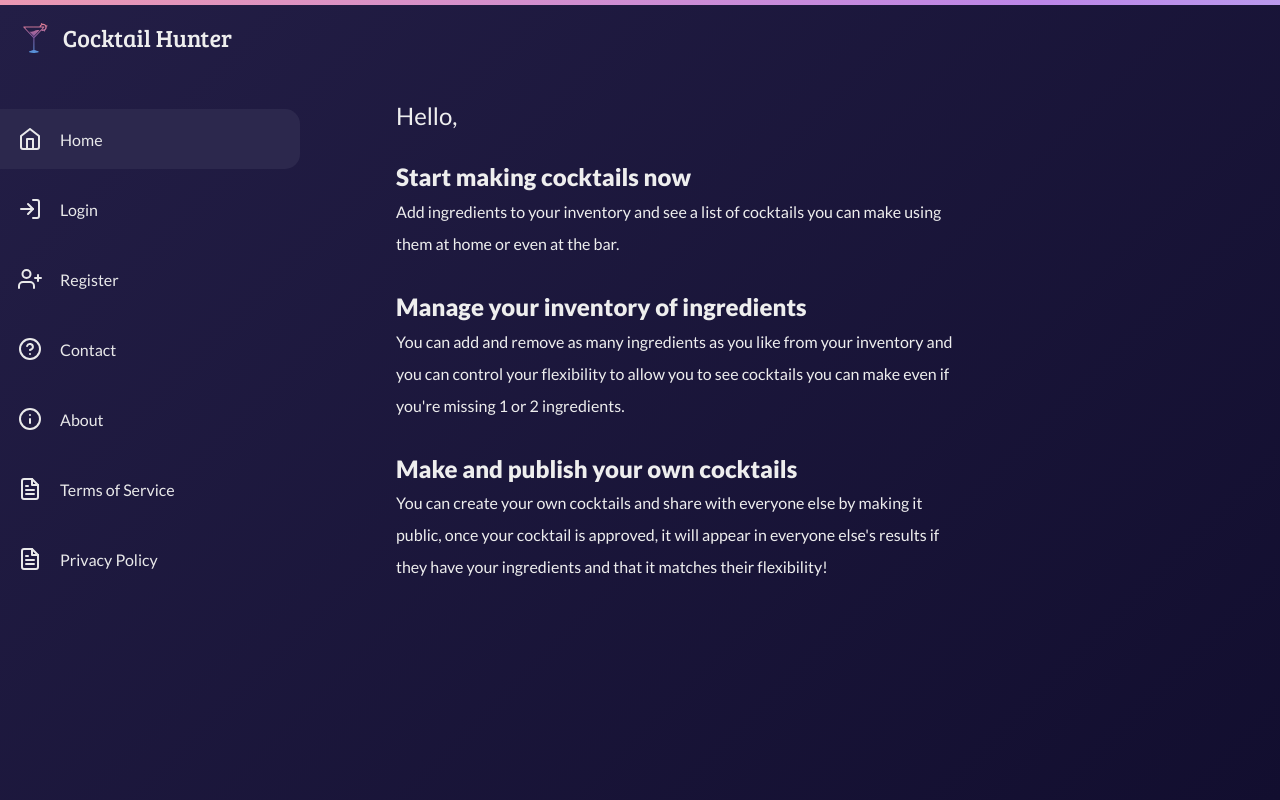
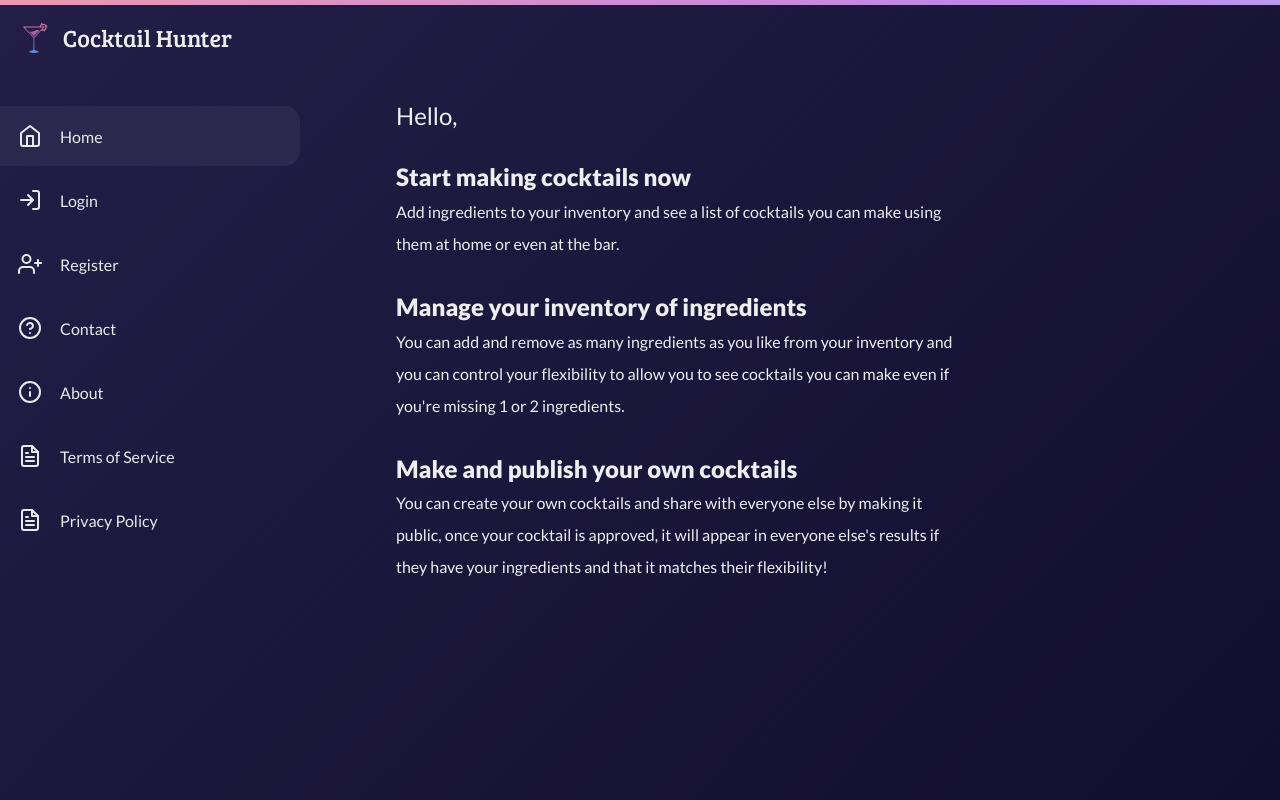
Before and after one commit to Cocktail-Hunter/nextjs, a React (Create React App) app: page / in a window 1280 px wide. Built offline with nearby package versions, Linux system fonts and the light colour scheme.

Commit message:
Reduce inner item spacing

```diff
--- a/src/Components/Nav.scss
+++ b/src/Components/Nav.scss
@@ -84,7 +84,7 @@ nav {
     }
 
     .item {
-      padding: 5px 0;
+      padding: 2px 0;
 
       .innerWrapper {
         border-radius: 0 15px 15px 0;
```
